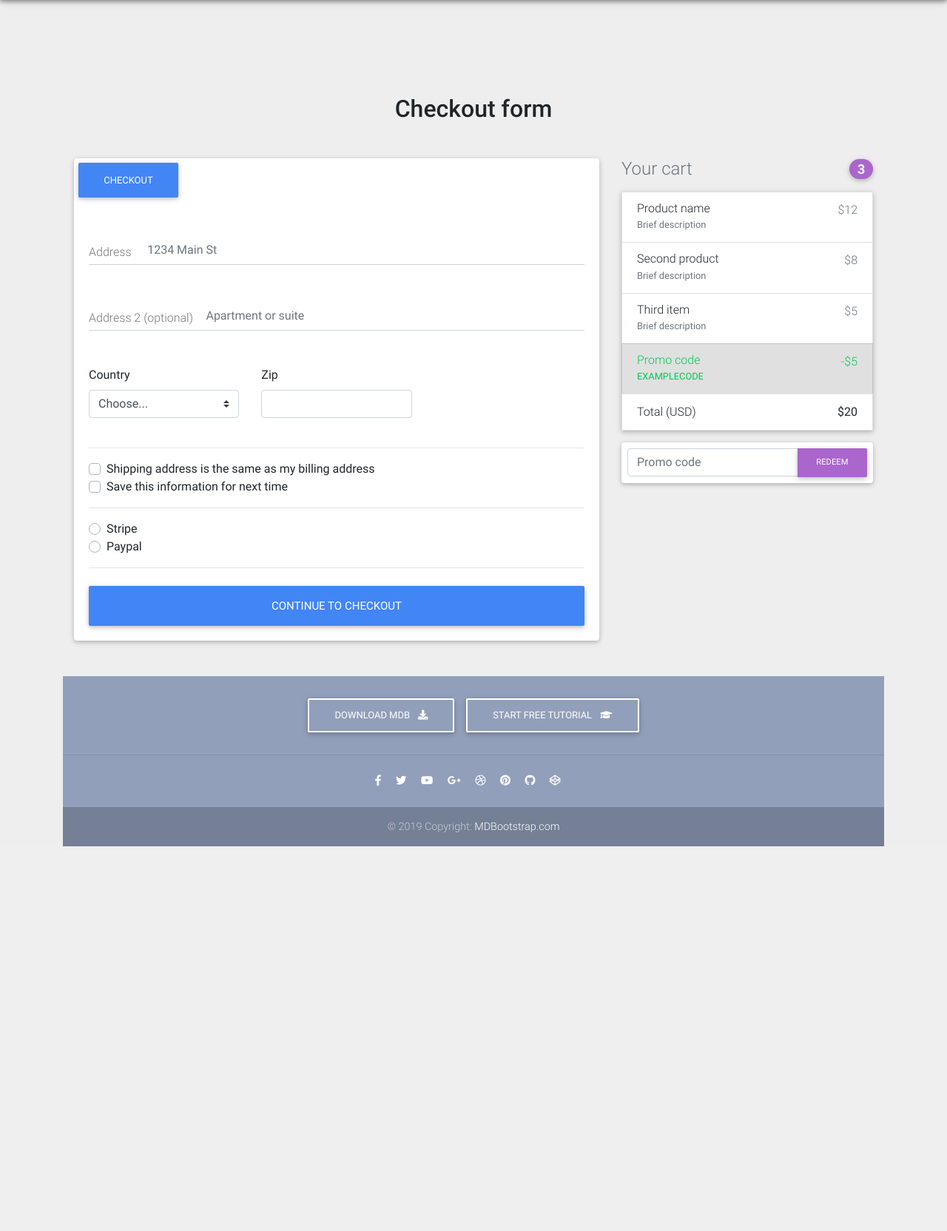
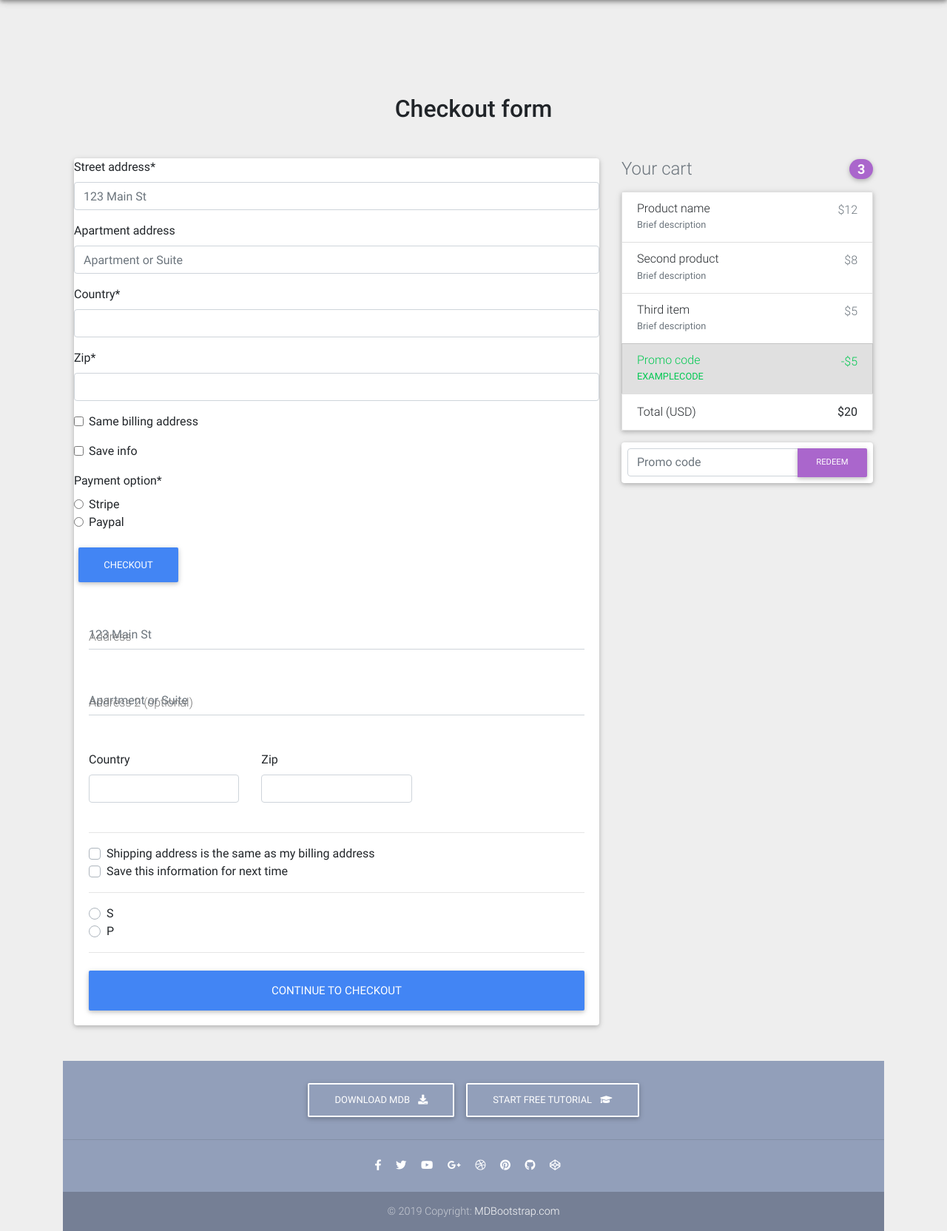
Before and after one commit to JawadArman96/e-Commerce-site, a Django app: page /checkout/ in a window 1280 px wide. Shown: the part 64-1728 px from the top of the page at 74% size. Before the commit the page ends 1208 px from the top, so only its background shows below. Run offline with Django 3.2, Linux system fonts and the light colour scheme; some libraries are stand-ins or nearby versions.

Commit message:
Create checkout form and fix template

```diff
--- a/core/forms.py
+++ b/core/forms.py
@@ -1,6 +1,6 @@
 from django import forms
 from django_countries.fields import CountryField
-
+from django_countries.widgets import CountrySelectWidget
 
 PAYMENT_CHOICES = (
     ('S', 'Stripe'),
@@ -9,12 +9,23 @@
 
 
 class CheckoutForm(forms.Form):
-    street_address = forms.CharField()
-    apartment_address = forms.CharField(required=False)
-    country = CountryField(blank_label="(select country)")
-    zip = forms.CharField()
-    same_billing_address = forms.BooleanField(widget=forms.CheckboxInput())
-    save_info = forms.BooleanField(widget=forms.CheckboxInput())
+    street_address = forms.CharField(widget=forms.TextInput(attrs={
+        'placeholder': '123 Main St'
+    }))
+    apartment_address = forms.CharField(required=False, widget=forms.TextInput(attrs={
+        'placeholder': 'Apartment or Suite'
+    }))
+    country = CountryField(blank_label="(select country)").formfield(
+        widget=CountrySelectWidget(attrs={
+            'class': 'custom-select d-block w-100',
+            'id': 'zip'
+        })
+    )
+    zip = forms.CharField(widget=forms.TextInput(attrs={
+        'class': 'form-control'
+    }))
+    same_billing_address = forms.BooleanField(required=False)  # widget=forms.CheckboxInput()
+    save_info = forms.BooleanField(required=False)  # widget=forms.CheckboxInput()
     payment_option = forms.ChoiceField(
         widget=forms.RadioSelect, choices=PAYMENT_CHOICES
     )
--- a/core/views.py
+++ b/core/views.py
@@ -2,7 +2,7 @@
 from django.contrib.auth.decorators import login_required
 from django.contrib.auth.mixins import LoginRequiredMixin
 from django.core.exceptions import ObjectDoesNotExist
-from .models import Item, OrderItem, Order
+from .models import Item, OrderItem, Order, BillingAddress
 from django.views.generic import ListView, DetailView, View
 from django.utils import timezone
 from django.contrib import messages
@@ -40,13 +40,36 @@
         context = {
             'form': form
         }
-        return render(self.request, "checkout-page.html")
+        return render(self.request, "checkout-page.html", context)
 
     def post(self, *args, **kwargs):
         form = CheckoutForm(self.request.POST or None)
-        if form.is_valid():
-            print("The form is valid")
+        try:
+            order = Order.objects.get(user=self.request.user, ordered=False)
+            if form.is_valid():
+                street_address = form.cleaned_date.get('street_address')
+                apartment_address = form.cleaned_data.get('apartment_address')
+                country = form.cleaned_data.get('country')
+                zip = form.cleaned_data.get('zip')
+                same_billing_address = form.cleaned_data.get('same_billing_address')
+                save_info = form.cleaned_data.get('save_info')
+                payment_option = form.cleaned_data.get('payment_option')
+                billing_address = BillingAddress(
+                    user=self.request.user,
+                    street_address=street_address,
+                    apartment_address=apartment_address,
+                    country=country,
+                    zip=zip
+                )
+                billing_address.save()
+                order.billing_address = billing_address
+                order.save()
+                return redirect('core:checkout')
+            messages.info(self.request, "Failed checkout")
             return redirect('core:checkout')
+        except ObjectDoesNotExist:
+            messages.error(self.request, 'You do not have active order')
+            return render(self.request, 'order_summary.html')
 
 
 @login_required
--- a/templates/checkout-page.html
+++ b/templates/checkout-page.html
@@ -91,19 +91,21 @@
             </form>
 
             <!--Card content-->
-            <form class="card-body">
-
+            <form method="POST" class="card-body">
+              {% csrf_token %}
               <!--Grid row-->
 
               <!--address-->
               <div class="md-form mb-5">
-                <input type="text" id="address" class="form-control" placeholder="                    1234 Main St">
+                <!--<input type="text" id="address" class="form-control" placeholder="                    1234 Main St">-->
+                {{ form.street_address }}
                 <label for="address" class="">Address</label>
               </div>
 
               <!--address-2-->
               <div class="md-form mb-5">
-                <input type="text" id="address-2" class="form-control" placeholder="                                        Apartment or suite">
+                <!--<input type="text" id="address-2" class="form-control" placeholder="                                        Apartment or suite">-->
+                {{ form.apartment_address }}
                 <label for="address-2" class="">Address 2 (optional)</label>
               </div>
 
@@ -114,10 +116,11 @@
                 <div class="col-lg-4 col-md-12 mb-4">
 
                   <label for="country">Country</label>
-                  <select class="custom-select d-block w-100" id="country" required>
-                    <option value="">Choose...</option>
-                    <option>United States</option>
-                  </select>
+<!--                  <select class="custom-select d-block w-100" id="country" required>-->
+<!--                    <option value="">Choose...</option>-->
+<!--                    <option>United States</option>-->
+<!--                  </select>-->
+                  {{ form.country }}
                   <div class="invalid-feedback">
                     Please select a valid country.
                   </div>
@@ -126,7 +129,8 @@
                 <div class="col-lg-4 col-md-6 mb-4">
 
                   <label for="zip">Zip</label>
-                  <input type="text" class="form-control" id="zip" placeholder="" required>
+                  <!--<input type="text" class="form-control" id="zip" placeholder="" required>-->
+                  {{ form.zip }}
                   <div class="invalid-feedback">
                     Zip code required.
                   </div>
@@ -140,28 +144,26 @@
               <hr>
 
               <div class="custom-control custom-checkbox">
-                <input type="checkbox" class="custom-control-input" id="same-address">
+                <input {% if form.same_billing_address.value %} checked {% endif %} type="checkbox" class="custom-control-input" name="same_billing_address" id="same-address">
+                <!--{{ form.same_billing_address }}-->
                 <label class="custom-control-label" for="same-address">Shipping address is the same as my billing address</label>
               </div>
               <div class="custom-control custom-checkbox">
-                <input type="checkbox" class="custom-control-input" id="save-info">
+                <input {% if form.save_info.value %} checked {% endif %} type="checkbox" class="custom-control-input" name="save_info" id="save-info">
+                <!--{{ form.save_info }}-->
                 <label class="custom-control-label" for="save-info">Save this information for next time</label>
               </div>
-
               <hr>
 
               <div class="d-block my-3">
+                {% for value, name in form.fields.payment_option.choices %}
                 <div class="custom-control custom-radio">
-                  <input id="debit" name="paymentMethod" type="radio" class="custom-control-input" required>
-                  <label class="custom-control-label" for="debit">Stripe</label>
+                  <input id="{{ name }}" name="payment_option" value="{{ value }}" type="radio" class="custom-control-input" required>
+                  <label class="custom-control-label" for="{{ name }}">{{ value }}</label>
+                  {% comment %} {{ form.payment_option }} {% endcomment %}
                 </div>
-                <div class="custom-control custom-radio">
-                  <input id="paypal" name="paymentMethod" type="radio" class="custom-control-input" required>
-                  <label class="custom-control-label" for="paypal">Paypal</label>
-                </div>
+                {% endfor %}
               </div>
-
-
               <hr class="mb-4">
               <button class="btn btn-primary btn-lg btn-block" type="submit">Continue to checkout</button>
 
```
